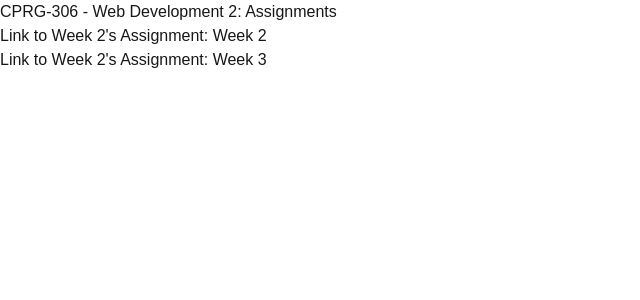
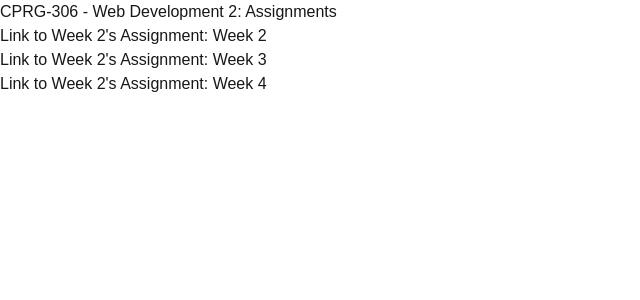
Before and after one commit to ChronicCoffee/cprg306-assignments, a Next.js app: page / in a window 1280 px wide. Shown: the top 300 px of the page, without its empty margins (0-640 px from the left). Built offline with nearby package versions, Linux system fonts and the light colour scheme.

Commit message:
Created week-4 folder and link
I just created the folder + the new-item & page.js files.

```diff
--- a/app/page.js
+++ b/app/page.js
@@ -10,6 +10,9 @@ export default function Page(){
       <p>
       Link to Week 2's Assignment: <Link href="/week-3">Week 3</Link>
       </p>
+      <p>
+      Link to Week 2's Assignment: <Link href="/week-4">Week 4</Link>
+      </p>
     </main>
   );
 }
```
Also changed, not shown: app/week-4/new-item.js (added), app/week-4/page.js (added).
